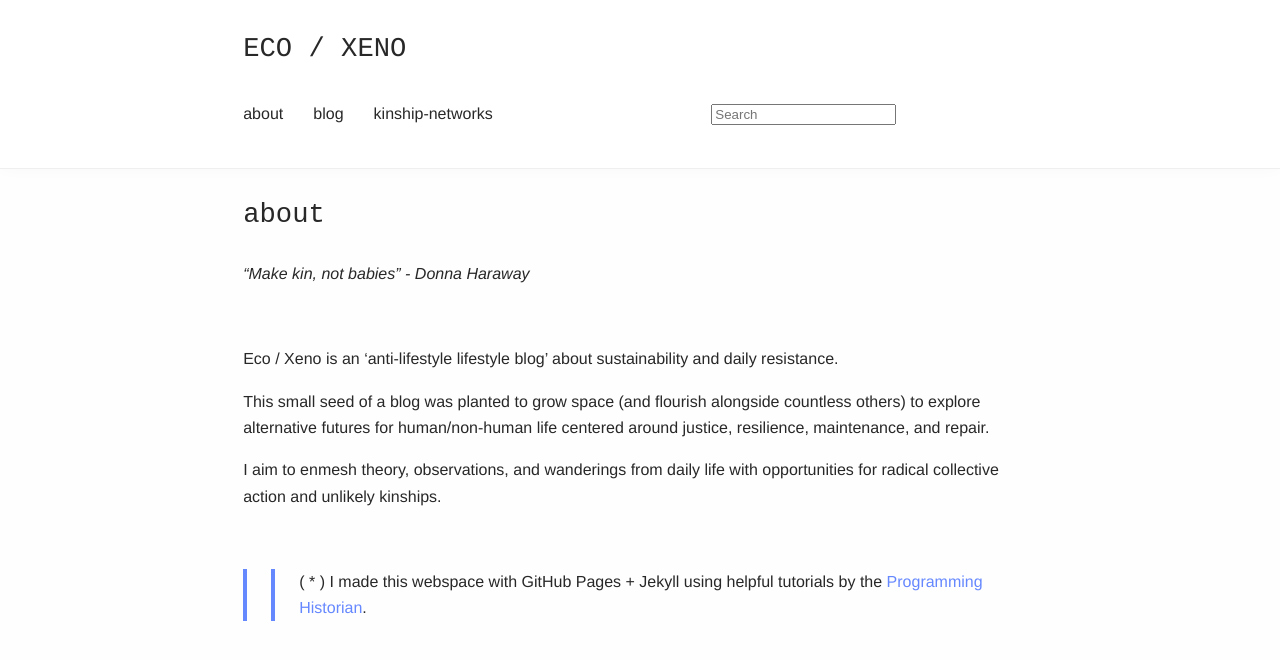
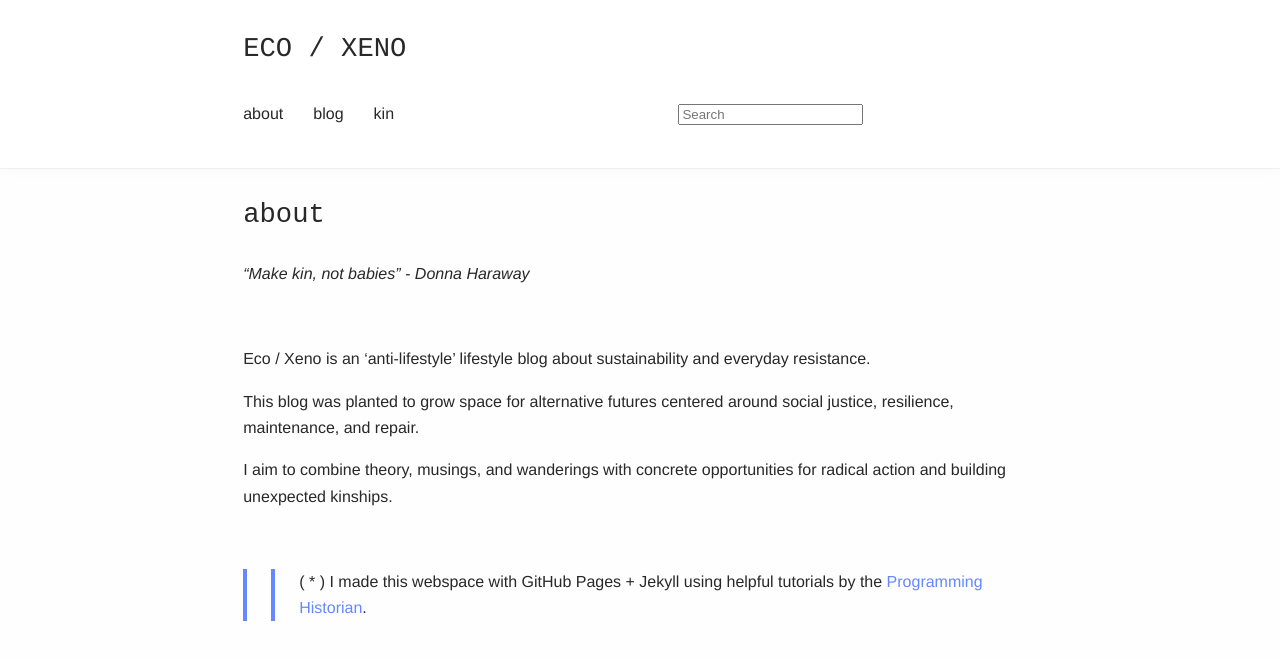
Before and after one commit to teddiebrock/blank-spaces, a Jekyll site: the page built from about.md, in a window 1280 px wide. Shown: the top 660 px of the page. Built offline with Jekyll 4.4.1, drawn with Linux system fonts in a browser that asks for light colours.

Commit message:
about and kin

```diff
--- a/_config.yml
+++ b/_config.yml
@@ -19,7 +19,7 @@ dark_header: false           # keep the header dark
 navigation:                  # (optional) site navigation in the header
   - about.md
   - blog.md
-  - kin-networks.md
+  - kin.md
 #  - title: "https://"       # linking external sites is also supported
 
 icons:                       # (optional) icons in the header, see http://fontawesome.com/icons
--- a/about.md
+++ b/about.md
@@ -9,13 +9,13 @@ layout: page
 
 &nbsp;
 
-**Eco / Xeno is an 'anti-lifestyle lifestyle blog' about sustainability and daily resistance.**
+**Eco / Xeno is an 'anti-lifestyle' lifestyle blog about sustainability and everyday resistance.**
 
 
 
-This small seed of a blog was planted to grow space (and flourish alongside countless others) to explore alternative futures for human/non-human life centered around justice, resilience, maintenance, and repair.
+This blog was planted to grow space for alternative futures centered around social justice, resilience, maintenance, and repair.
 
-I aim to enmesh theory, observations, and wanderings from daily life with opportunities for radical collective action and unlikely kinships.
+I aim to combine theory, musings, and wanderings with concrete opportunities for radical action and building unexpected kinships.
 
 &nbsp;
 &nbsp;
--- a/kin-networks.md
+++ b/kin.md
@@ -1,6 +1,6 @@
 ---
 layout: page
-title: "kinship-networks"
+title: "kin"
 ---
 
 *An assortment of publications, organizations, manifestos, resources, and collaborations that inform the theory and direction of this blog.*
```
